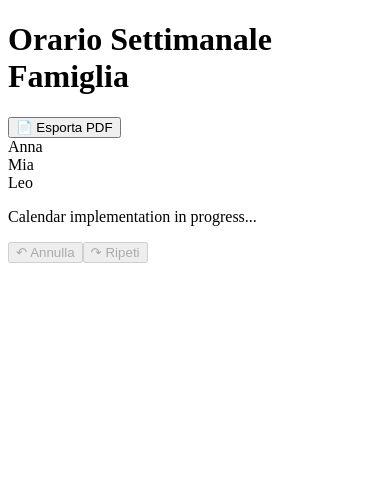
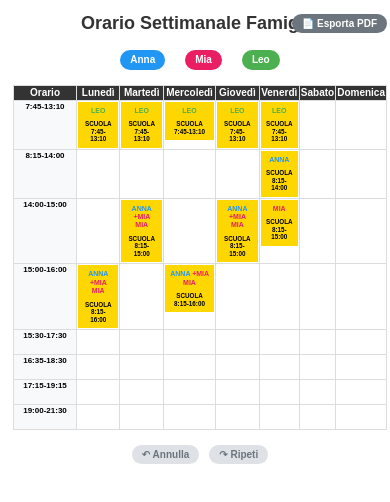
Before and after one commit to MihaelaAghirculesei/intelligent-family-calendar, an Angular app in the folder angular-version/: page / in a window 390 px wide. Shown: the top 502 px of the page. Built offline with nearby package versions, Linux system fonts and the light colour scheme.

Commit message:
Implement complete calendar table layout with responsive CSS styles

```diff
--- a/angular-version/src/app/components/calendar/calendar.component.css
+++ b/angular-version/src/app/components/calendar/calendar.component.css
@@ -0,0 +1,242 @@
+@page {
+    size: A4;
+    margin: 15mm;
+}
+
+:host {
+    font-family: Arial, sans-serif;
+    font-size: 11px;
+    line-height: 1.2;
+    display: block;
+}
+
+.container {
+    width: 100%;
+    max-width: 180mm;
+}
+
+.header-row {
+    display: flex;
+    align-items: center;
+    margin-bottom: 15px;
+    position: relative;
+}
+
+h1 {
+    color: #333;
+    margin: 0;
+    font-size: 18px;
+    text-align: center;
+    flex: 1;
+}
+
+.export-btn {
+    position: absolute;
+    right: 0;
+}
+
+.bottom-controls {
+    display: flex;
+    gap: 10px;
+    justify-content: center;
+    margin-top: 15px;
+}
+
+.control-btn, .export-btn {
+    background-color: #6c757d;
+    color: white;
+    border: none;
+    padding: 4px 10px;
+    border-radius: 15px;
+    cursor: pointer;
+    font-size: 10px;
+    font-weight: bold;
+    transition: background-color 0.3s;
+}
+
+.control-btn:disabled {
+    background-color: #dee2e6;
+    color: #6c757d;
+    cursor: not-allowed;
+}
+
+.export-btn {
+    background-color: #6c757d;
+}
+
+.control-btn:hover:not(:disabled), .export-btn:hover {
+    background-color: #5a6268;
+}
+
+.legend {
+    display: flex;
+    justify-content: center;
+    gap: 20px;
+    margin-bottom: 15px;
+}
+
+.legend-item {
+    display: flex;
+    align-items: center;
+    gap: 5px;
+    padding: 4px 10px;
+    border-radius: 15px;
+    font-weight: bold;
+    color: white;
+    font-size: 10px;
+}
+
+.anna {
+    background-color: #2196F3;
+}
+
+.mia {
+    background-color: #E91E63;
+}
+
+.leo {
+    background-color: #4CAF50;
+}
+
+.schedule-table {
+    width: 100%;
+    border-collapse: collapse;
+    font-size: 9px;
+}
+
+.schedule-table th {
+    background-color: #333;
+    color: white;
+    padding: 6px 4px;
+    text-align: center;
+    border: 1px solid #ddd;
+    font-size: 10px;
+}
+
+.schedule-table td {
+    border: 1px solid #ddd;
+    padding: 2px;
+    vertical-align: top;
+    position: relative;
+}
+
+.time-col {
+    background-color: #f8f9fa;
+    font-weight: bold;
+    text-align: center;
+    width: 60px;
+    font-size: 8px;
+}
+
+.activity {
+    padding: 1px 3px;
+    border-radius: 3px;
+    margin: 1px 0;
+    font-size: 8px;
+    font-weight: bold;
+    color: white;
+    text-align: center;
+    line-height: 1.1;
+    white-space: nowrap;
+    overflow: hidden;
+}
+
+.activity.anna {
+    background-color: #2196F3;
+}
+
+.activity.mia {
+    background-color: #E91E63;
+}
+
+.activity.leo {
+    background-color: #4CAF50;
+}
+
+.draggable-activity {
+    cursor: move;
+    transition: opacity 0.3s ease, transform 0.2s ease;
+    box-sizing: border-box;
+    display: block;
+    width: auto;
+    height: auto;
+}
+
+.draggable-activity:hover {
+    transform: scale(1.02);
+    box-shadow: 0 2px 4px rgba(0,0,0,0.2);
+}
+
+.drag-over {
+    background-color: #e3f2fd !important;
+    border: 2px dashed #2196F3 !important;
+}
+
+.school-leo,
+.school-anna-mia {
+    background-color: #FFD700 !important;
+    color: black;
+    font-size: 7px;
+    display: flex;
+    flex-direction: column;
+    justify-content: space-between;
+    padding: 5px;
+    height: 100%;
+}
+
+.name-line {
+    text-align: center;
+    margin-bottom: 5px;
+}
+
+.school-info {
+    text-align: center;
+    font-size: 0.9em;
+    font-weight: bold;
+}
+
+.compact-row {
+    height: 12px;
+}
+
+.regular-row {
+    height: 25px;
+}
+
+@media (max-width: 768px) {
+    .container {
+        padding: 5px;
+    }
+
+    .schedule-table {
+        font-size: 7px;
+    }
+
+    .schedule-table th,
+    .schedule-table td {
+        padding: 1px;
+    }
+}
+
+@media print {
+    :host {
+        -webkit-print-color-adjust: exact;
+        print-color-adjust: exact;
+    }
+
+    .bottom-controls {
+        display: none;
+    }
+
+    .export-btn {
+        display: none;
+    }
+
+    .header-row {
+        justify-content: center;
+    }
+
+    .schedule-table {
+        page-break-inside: avoid;
+    }
+}
--- a/angular-version/src/app/components/calendar/calendar.component.html
+++ b/angular-version/src/app/components/calendar/calendar.component.html
@@ -1,4 +1,4 @@
-<div class="container">
+<div class="container" *ngIf="calendarData$ | async as calendarData">
   <div class="header-row">
     <h1>Orario Settimanale Famiglia</h1>
     <button class="export-btn">📄 Esporta PDF</button>
@@ -10,7 +10,53 @@
     <div class="legend-item leo">Leo</div>
   </div>
 
-  <p>Calendar implementation in progress...</p>
+  <table class="schedule-table">
+    <thead>
+      <tr>
+        <th>Orario</th>
+        <th *ngFor="let label of weekDayLabels">{{ label }}</th>
+      </tr>
+    </thead>
+    <tbody>
+      <tr *ngFor="let timeSlot of timeSlots"
+          [class]="timeSlot === '7:45-13:10' ? 'compact-row' : 'regular-row'">
+        <td class="time-col">{{ timeSlot }}</td>
+
+        <td *ngFor="let day of weekDays; let dayIndex = index"
+            [attr.data-timeslot]="timeSlot"
+            [attr.data-day]="day">
+
+          <ng-container *ngIf="getCell(calendarData, timeSlot, day) as cell">
+            <!-- School time display -->
+            <div *ngIf="cell.isSchoolTime && cell.schoolPerson && cell.schoolPerson.length > 0"
+                 [class]="cell.schoolPerson.includes('leo') ? 'school-leo' : 'school-anna-mia'">
+              <div class="name-line">
+                <ng-container *ngFor="let person of cell.schoolPerson; let isLast = last">
+                  <span [style.color]="getPersonColor(person)" style="font-weight: bold;">
+                    {{ person.toUpperCase() }}
+                  </span>
+                  <span *ngIf="!isLast && cell.schoolPerson!.length > 1"
+                        [style.color]="getPersonColor(cell.schoolPerson![1])"
+                        style="font-weight: bold;">+{{ cell.schoolPerson![1].toUpperCase() }}</span>
+                </ng-container>
+              </div>
+              <div class="school-info">
+                SCUOLA<br>{{ getSchoolTime(timeSlot, day) }}
+              </div>
+            </div>
+
+            <!-- Activities -->
+            <div *ngFor="let activity of cell.activities"
+                 [class]="'activity ' + activity.person + ' draggable-activity'"
+                 [attr.data-activity]="activity.id"
+                 draggable="true">
+              {{ activity.name }}
+            </div>
+          </ng-container>
+        </td>
+      </tr>
+    </tbody>
+  </table>
 
   <div class="bottom-controls">
     <button class="control-btn" disabled>↶ Annulla</button>
--- a/angular-version/src/app/components/calendar/calendar.component.ts
+++ b/angular-version/src/app/components/calendar/calendar.component.ts
@@ -1,12 +1,56 @@
-import { Component } from '@angular/core';
+import { Component, OnInit } from '@angular/core';
+import { CommonModule } from '@angular/common';
+import { Observable } from 'rxjs';
+import { CalendarService } from '../../services/calendar.service';
+import { CalendarData, WeekDay } from '../../models/activity.model';
 
 @Component({
   selector: 'app-calendar',
   standalone: true,
-  imports: [],
+  imports: [CommonModule],
   templateUrl: './calendar.component.html',
   styleUrl: './calendar.component.css'
 })
-export class CalendarComponent {
+export class CalendarComponent implements OnInit {
+  calendarData$!: Observable<CalendarData>;
 
+  // Helper arrays for template iteration
+  weekDays: WeekDay[] = ['monday', 'tuesday', 'wednesday', 'thursday', 'friday', 'saturday', 'sunday'];
+  weekDayLabels = ['Lunedì', 'Martedì', 'Mercoledì', 'Giovedì', 'Venerdì', 'Sabato', 'Domenica'];
+  timeSlots = [
+    '7:45-13:10', '8:15-14:00', '14:00-15:00', '15:00-16:00',
+    '15:30-17:30', '16:35-18:30', '17:15-19:15', '19:00-21:30'
+  ];
+
+  constructor(private calendarService: CalendarService) {}
+
+  ngOnInit(): void {
+    this.calendarData$ = this.calendarService.calendar$;
+  }
+
+  getCellKey(timeSlot: string, day: WeekDay): string {
+    return this.calendarService.getCellKey(timeSlot, day);
+  }
+
+  getCell(calendarData: CalendarData, timeSlot: string, day: WeekDay) {
+    return calendarData.cells.get(this.getCellKey(timeSlot, day));
+  }
+
+  getPersonColor(person: string): string {
+    switch (person) {
+      case 'anna': return '#2196F3';
+      case 'mia': return '#E91E63';
+      case 'leo': return '#4CAF50';
+      default: return '#333';
+    }
+  }
+
+  getSchoolTime(timeSlot: string, day: WeekDay): string {
+    // Logic to determine school end time based on day and slot
+    if (timeSlot === '7:45-13:10') return '7:45-13:10';
+    if (timeSlot === '8:15-14:00' && day === 'friday') return '8:15-14:00';
+    if (timeSlot === '14:00-15:00') return '8:15-15:00';
+    if (timeSlot === '15:00-16:00') return '8:15-16:00';
+    return timeSlot;
+  }
 }
```
